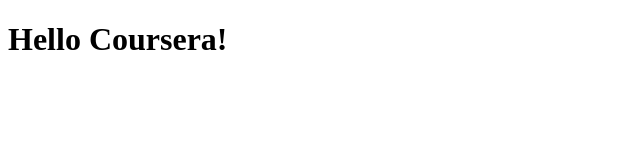
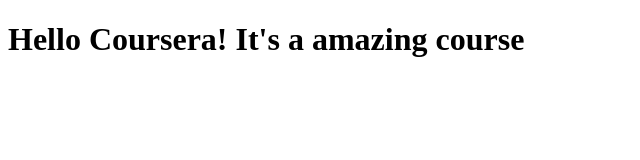
Before and after one commit to Cogictor/coursera-test, a plain HTML site: page site/index.html in a window 1280 px wide. Shown: the whole page, without its empty margins (0-640 px from the left). Drawn offline with Linux system fonts and the light colour scheme.

Commit message:
Small adittion to thr page content

```diff
--- a/site/index.html
+++ b/site/index.html
@@ -4,6 +4,6 @@
     <title>Hello Coursera!</title>
 </head>
 <body>
-    <h1>Hello Coursera!</h1>
+    <h1>Hello Coursera! It's a amazing course</h1>
 </body>
 </html>
```
